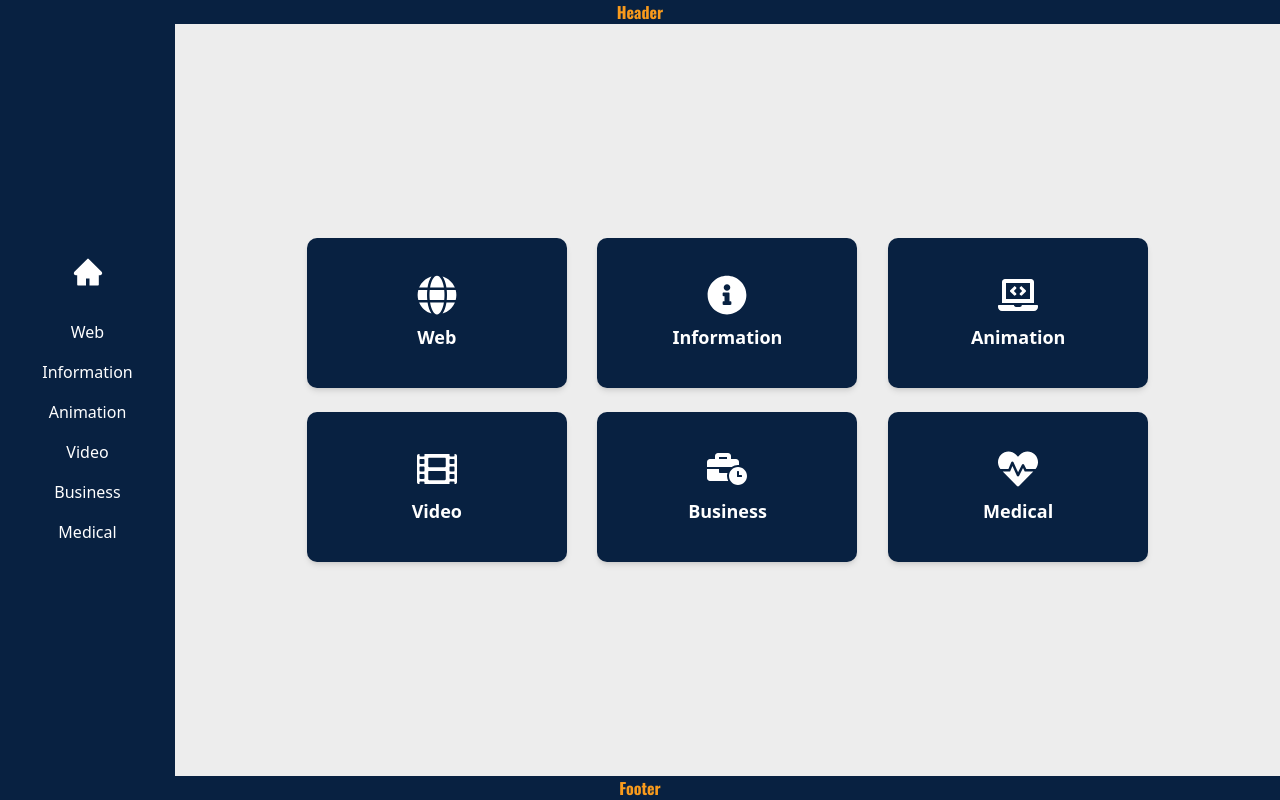
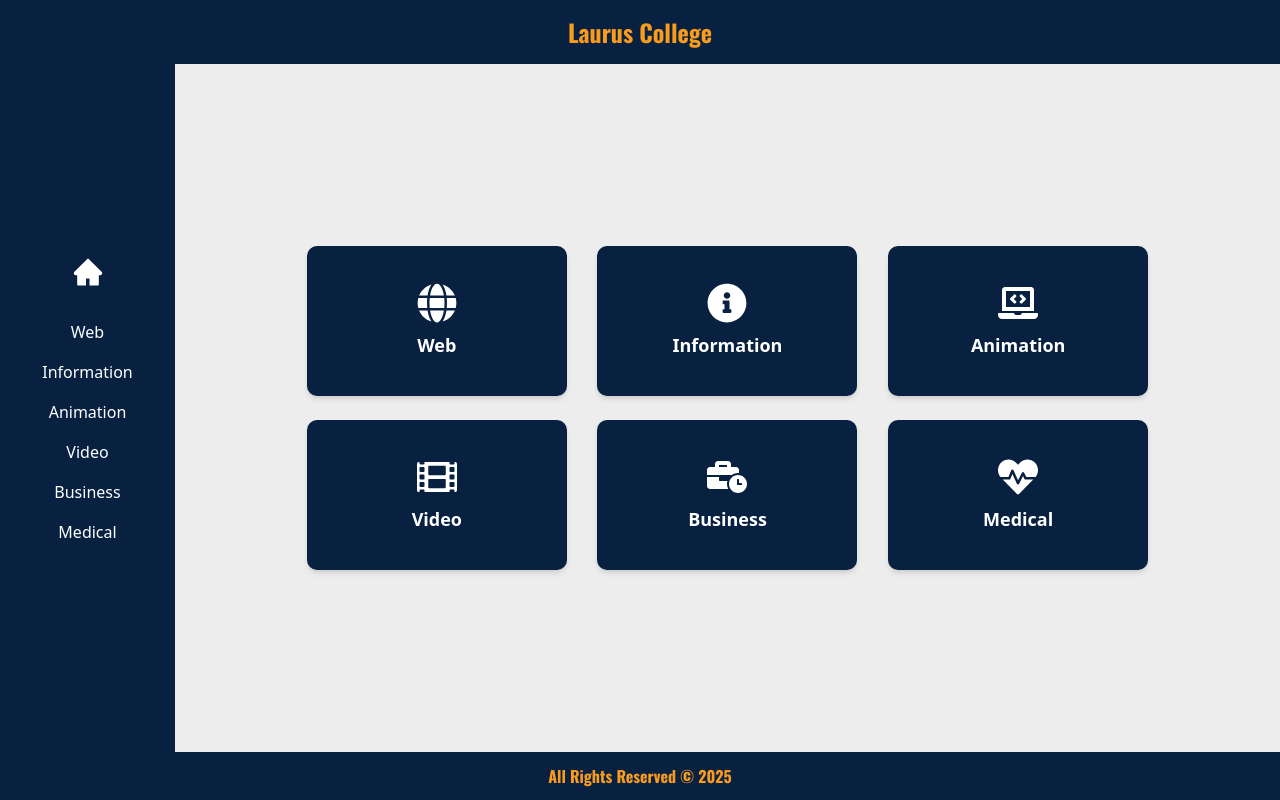
Before and after one commit to lauruswebdesign-wes/skills, a React (Vite) app: page / in a window 1280 px wide. Built offline with nearby package versions, Linux system fonts and the light colour scheme; a web font is replaced by a local one.

Commit message:
Header/footer cosmetic adjustments

```diff
--- a/src/components/Footer.jsx
+++ b/src/components/Footer.jsx
@@ -1,9 +1,10 @@
 import React from 'react'
 
 const Footer = () => {
+
   return (
-    <div className='bg-primary text-accent'>
-      <h2 className='oswald text-center'>Footer</h2>
+    <div className='bg-primary text-accent py-3'>
+      <h4 className='oswald text-center'>All Rights Reserved &copy; 2025</h4>
     </div>
   )
 }
--- a/src/components/Header.jsx
+++ b/src/components/Header.jsx
@@ -2,8 +2,8 @@
 
 const Header = () => {
   return (
-    <div className='bg-primary text-accent'>
-      <h2 className='text-center oswald'>Header</h2>
+    <div className='bg-primary text-accent py-4'>
+      <h2 className='text-center oswald text-2xl'>Laurus College</h2>
     </div>
   )
 }
```
